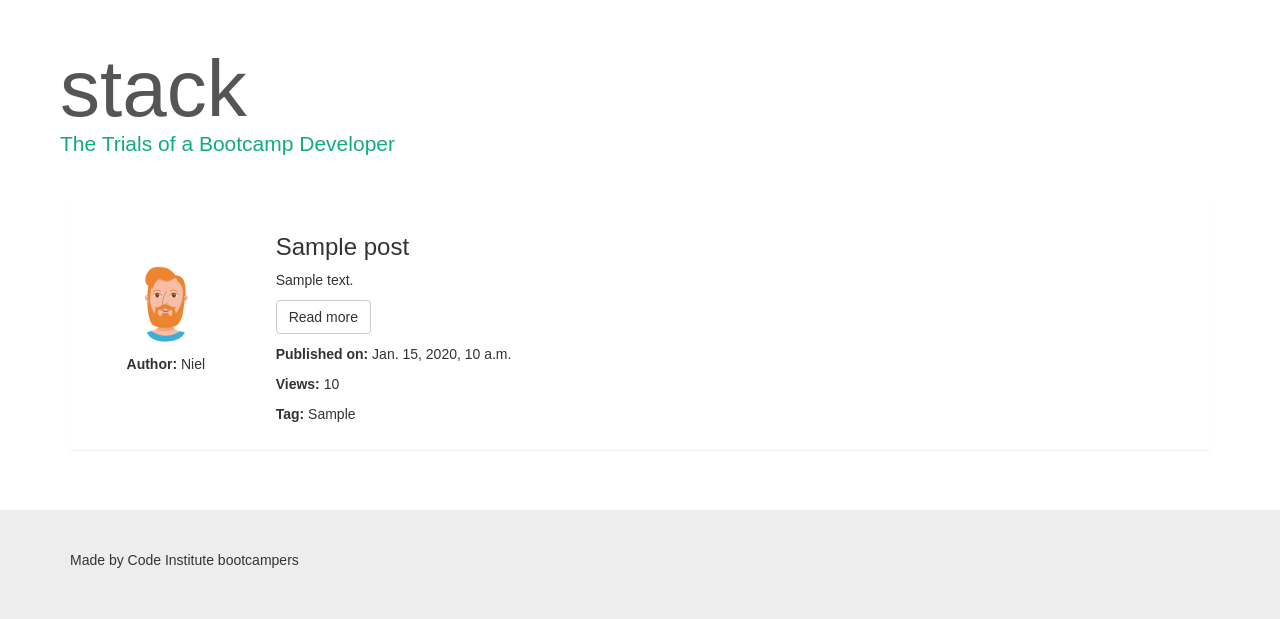
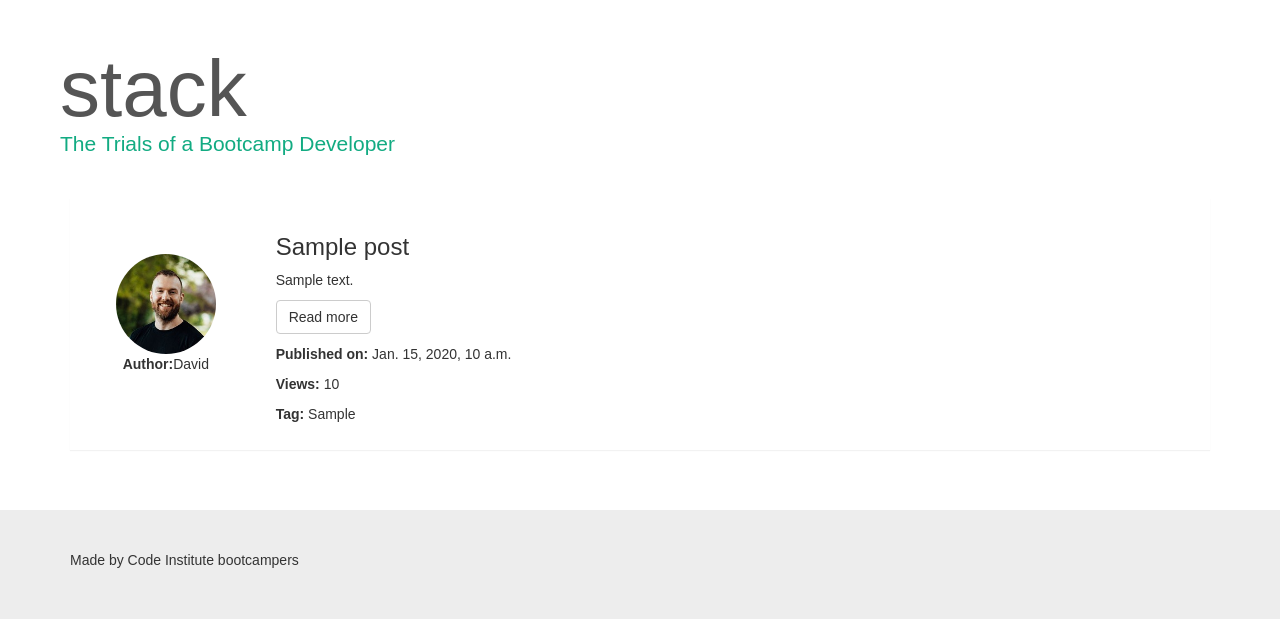
Before and after one commit to haydal810/django_blog, a Django app: template posts/templates/blogposts.html in a window 1280 px wide. Shown: the part 51-670 px from the top of the page. Run offline with Django 3.2, Linux system fonts and the light colour scheme; the template is opened without the code that fills it: values that come from a table or form of the project are taken from there, others are empty; tables that the repository leaves empty hold one stand-in row (values such as "Sample post"); some libraries are stand-ins or nearby versions.

Commit message:
changed author and pic to David

```diff
--- a/posts/templates/blogposts.html
+++ b/posts/templates/blogposts.html
@@ -6,7 +6,7 @@
         <a class="story-img" href="#">
             <img src="/media/img/profile.jpg" class="img-circle">
         </a>
-        <p><span class="boldtext">Author:</span> Niel</p>
+        <p><span class="boldtext">Author:</span>David</p>
     </div>
     <div class="col-md-10 col-sm-9">
         <h3>{{ post.title }}</h3>
```
Also changed, not shown: media/img/profile.jpg.
